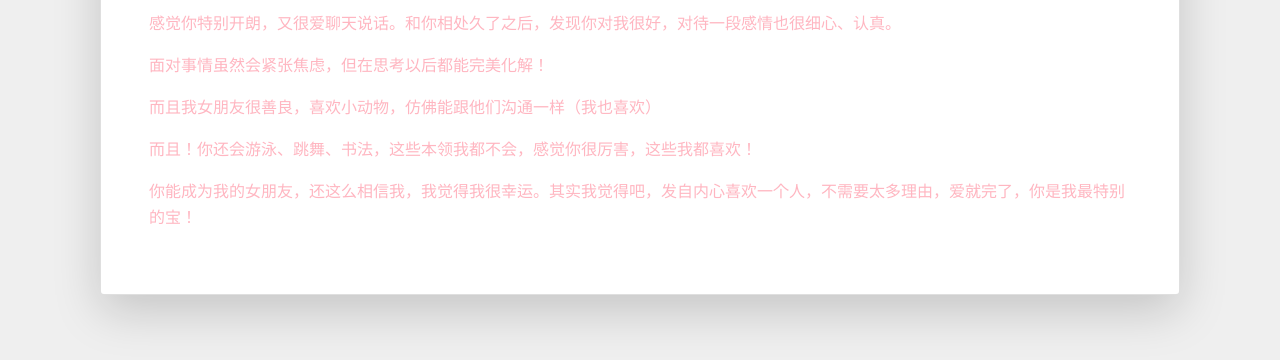
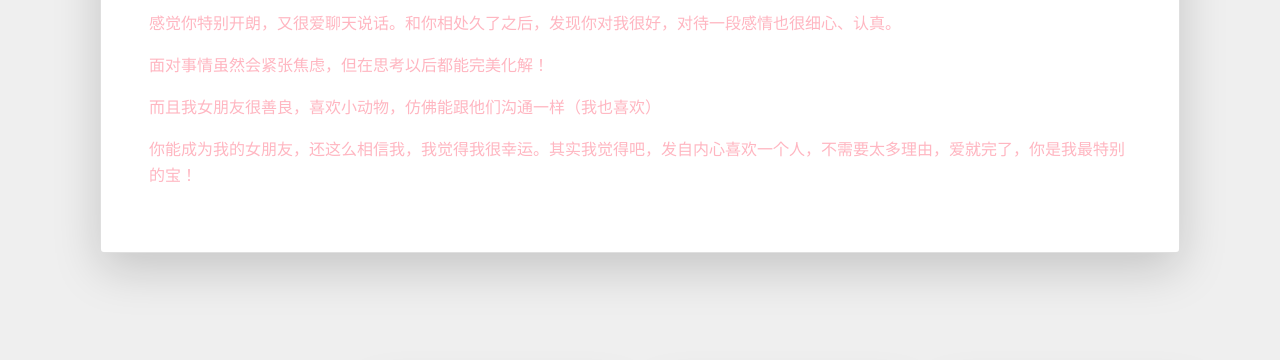
Before and after one commit to lzw2004/love.github.io, a plain HTML site: page index.html in a window 1280 px wide. Shown: the part 2940-3300 px from the top of the page. Drawn offline with Linux system fonts and the light colour scheme.

Commit message:
Update index.html

```diff
--- a/index.html
+++ b/index.html
@@ -130,7 +130,6 @@
                     <p>感觉你特别开朗，又很爱聊天说话。和你相处久了之后，发现你对我很好，对待一段感情也很细心、认真。</p>
                     <p>面对事情虽然会紧张焦虑，但在思考以后都能完美化解！</p>
                     <p>而且我女朋友很善良，喜欢小动物，仿佛能跟他们沟通一样（我也喜欢）</p>
-                    <p>而且！你还会游泳、跳舞、书法，这些本领我都不会，感觉你很厉害，这些我都喜欢！</p>
                     <p>你能成为我的女朋友，还这么相信我，我觉得我很幸运。其实我觉得吧，发自内心喜欢一个人，不需要太多理由，爱就完了，你是我最特别的宝！</p>
                 </div>
             </div>
```
